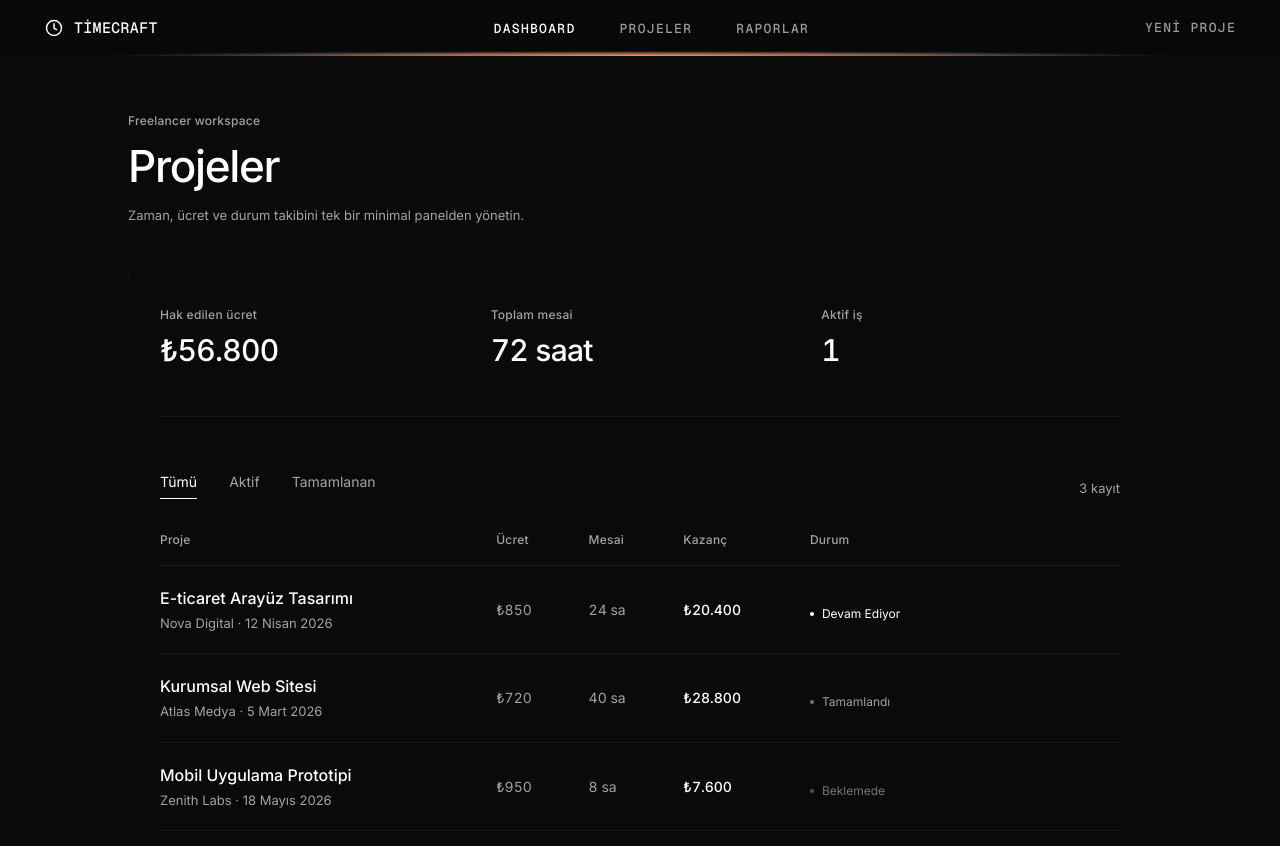
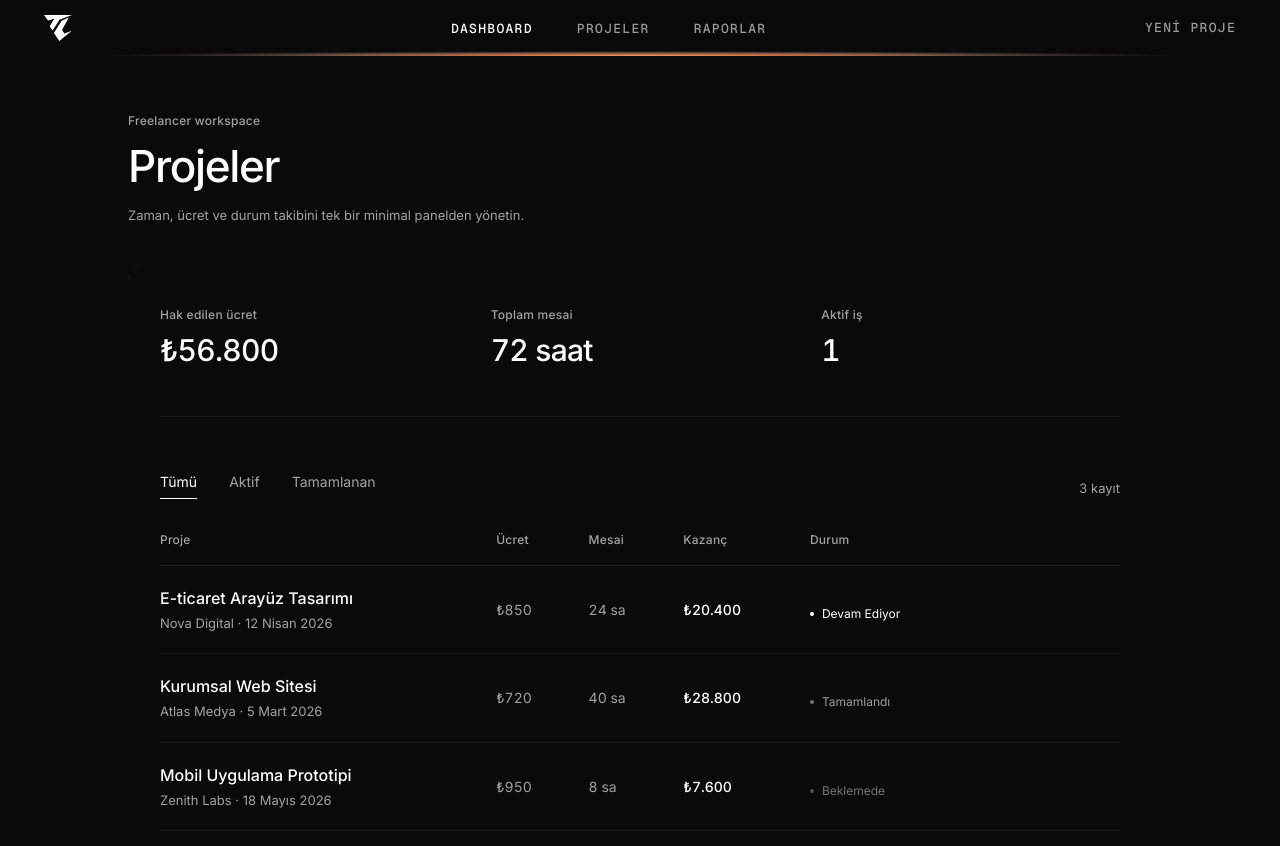
Before and after one commit to MachineX41/TimeCraft, a React (Vite) app: page / in a window 1280 px wide. Shown: the top 846 px of the page. Built offline with nearby package versions, Linux system fonts and the light colour scheme; a web font is replaced by a local one.

Commit message:
Add TimeCraft logo assets and update Navbar component

```diff
--- a/src/components/Navbar.jsx
+++ b/src/components/Navbar.jsx
@@ -1,5 +1,5 @@
 import { useState } from 'react'
-import { IconLogo, IconPlus } from './SidebarIcons'
+import { IconPlus } from './SidebarIcons'
 
 const NAV_LINKS = [
   { id: 'dashboard', label: 'Dashboard', active: true },
@@ -13,10 +13,14 @@ export default function Navbar({ onAddProject }) {
   return (
     <header className="app-navbar">
       <a href="#" className="app-navbar__brand" aria-label="TimeCraft ana sayfa">
-        <span className="app-navbar__logo">
-          <IconLogo className="h-5 w-5" />
-        </span>
-        <span className="app-navbar__wordmark">TimeCraft</span>
+        <img
+          src="/timecraftlogo.svg"
+          alt=""
+          className="app-navbar__logo-img"
+          width={320}
+          height={293}
+          decoding="async"
+        />
       </a>
 
       <nav
--- a/src/index.css
+++ b/src/index.css
@@ -128,7 +128,7 @@ body {
   height: 3.5rem;
   padding: 0 clamp(1.25rem, 4vw, 2.75rem);
   font-family: 'Geist Mono', ui-monospace, monospace;
-  background: rgb(10 10 10 / 0.35);
+  background: rgb(10 10 10 / 0.22);
   backdrop-filter: blur(20px) saturate(160%);
   -webkit-backdrop-filter: blur(20px) saturate(160%);
   border-bottom: none;
@@ -161,18 +161,10 @@ body {
   text-decoration: none;
 }
 
-.app-navbar__logo {
-  display: flex;
-  align-items: center;
-  justify-content: center;
-  color: #fff;
-}
-
-.app-navbar__wordmark {
-  font-size: 0.9375rem;
-  font-weight: 500;
-  letter-spacing: 0.02em;
-  text-transform: uppercase;
+.app-navbar__logo-img {
+  display: block;
+  height: 1.625rem;
+  width: auto;
 }
 
 .app-navbar__nav {
```
Also changed, not shown: public/timecraftlogo.png (added), public/timecraftlogo.svg (added).
